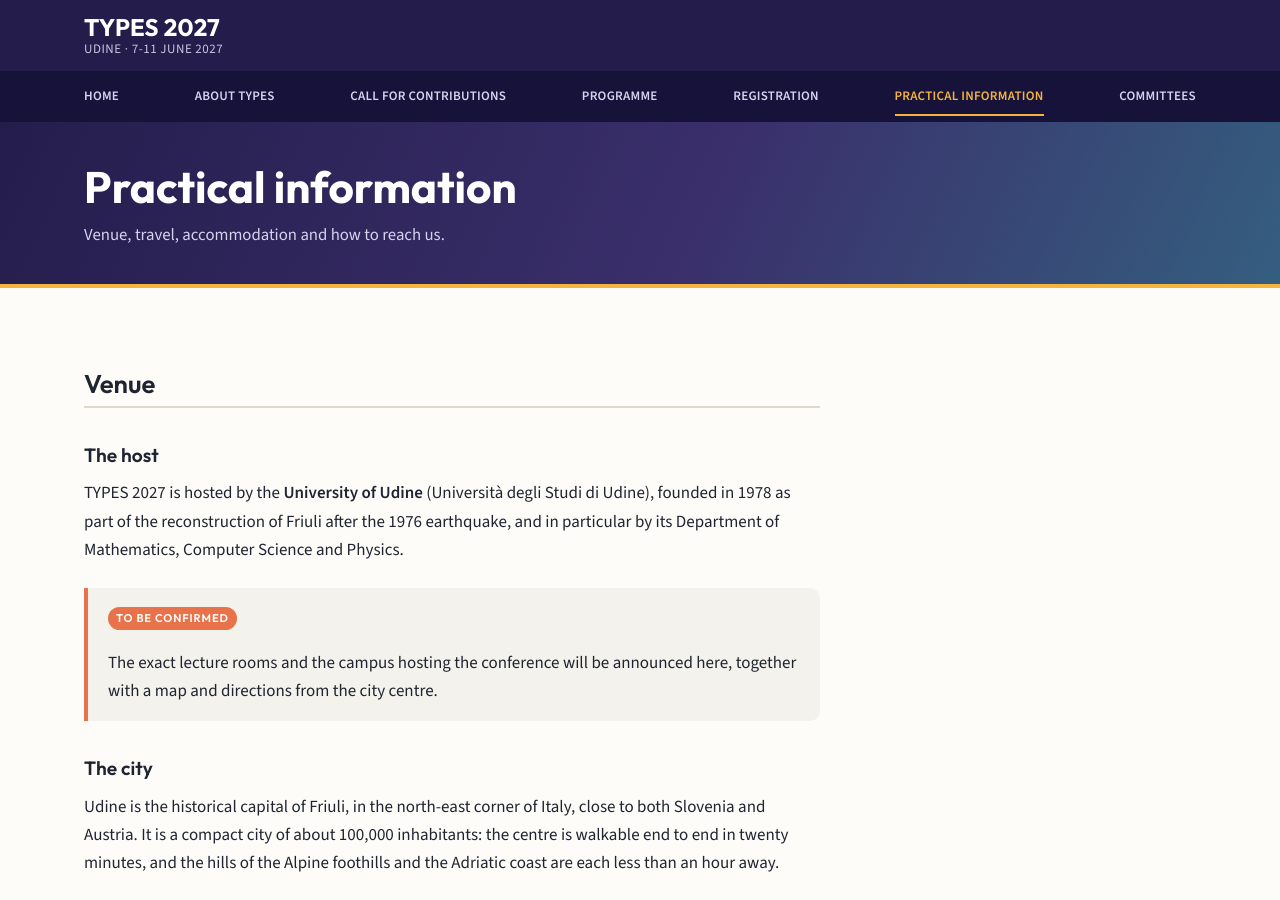
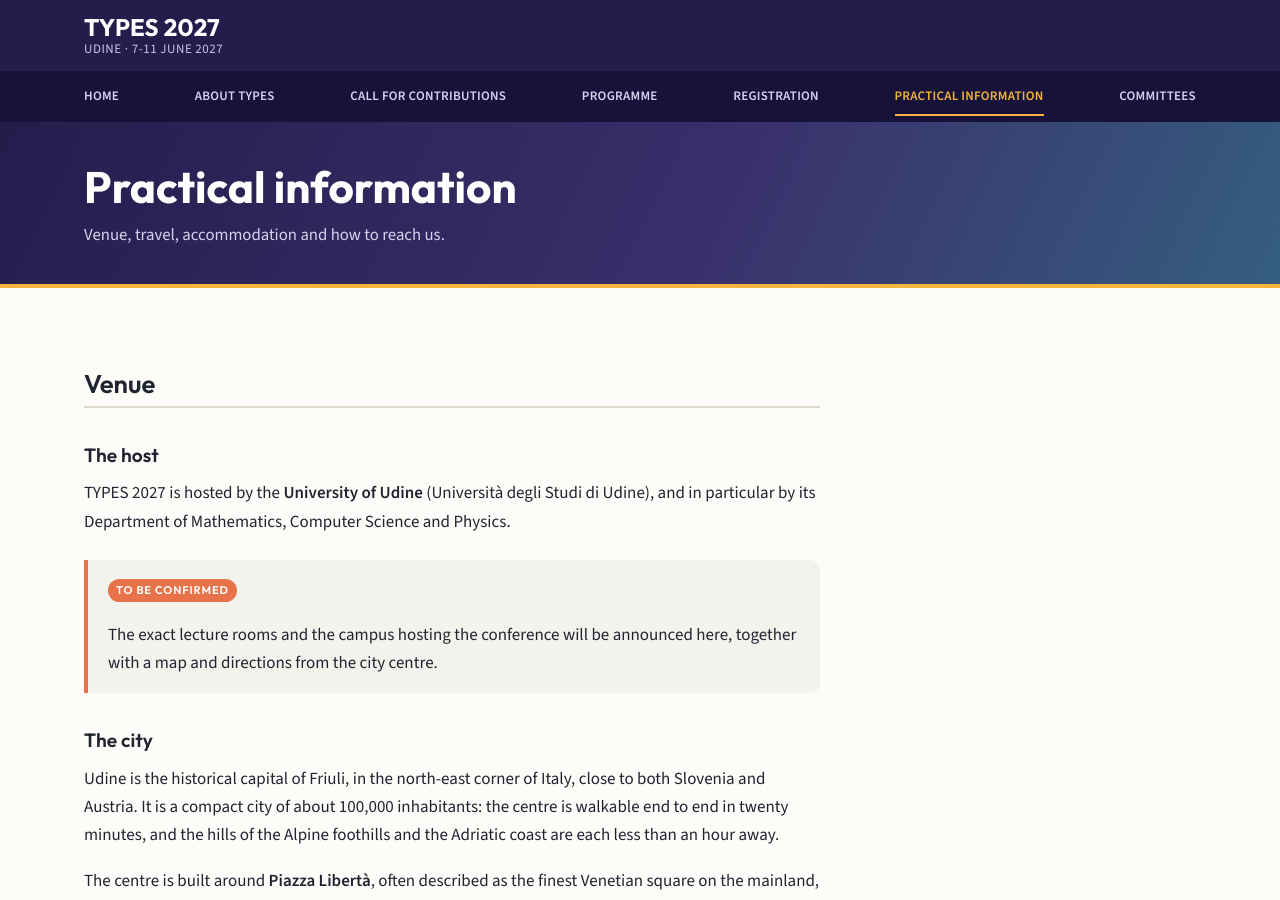
Before and after one commit to miculan/types2027.github.io, a Jekyll site: the page built from practical.md, in a window 1280 px wide and 900 px high. Built offline with Jekyll 4.4.1, drawn with Linux system fonts in a browser that asks for light colours.

Commit message:
New banner, and trim the host paragraph
The banner no longer carries the dates and the location in its lower band, so
the alt text drops them and describes what the image now shows.

Co-Authored-By: Claude Opus 5 (1M context) <noreply@anthropic.com>

```diff
--- a/_layouts/home.html
+++ b/_layouts/home.html
@@ -4,7 +4,7 @@ layout: default
 <div class="hero">
   <img class="hero__image"
        src="{{ '/assets/img/types2027.jpg' | relative_url }}"
-       alt="TYPES 2027, the 33rd International Conference on Types for Proofs and Programs, 7-11 June 2027, Udine, Italy">
+       alt="TYPES 2027, the 33rd International Conference on Types for Proofs and Programs, over an illustrated skyline of Udine">
 </div>
 <article class="wrap prose home-prose">
   {{ content }}
--- a/practical.md
+++ b/practical.md
@@ -9,8 +9,7 @@ subtitle: Venue, travel, accommodation and how to reach us.
 ### The host
 
 TYPES 2027 is hosted by the **University of Udine** (Università degli Studi di
-Udine), founded in 1978 as part of the reconstruction of Friuli after the 1976
-earthquake, and in particular by its Department of Mathematics, Computer Science
+Udine), and in particular by its Department of Mathematics, Computer Science
 and Physics.
 
 <div class="callout callout--tba">
```
Also changed, not shown: assets/img/types2027.jpg.
